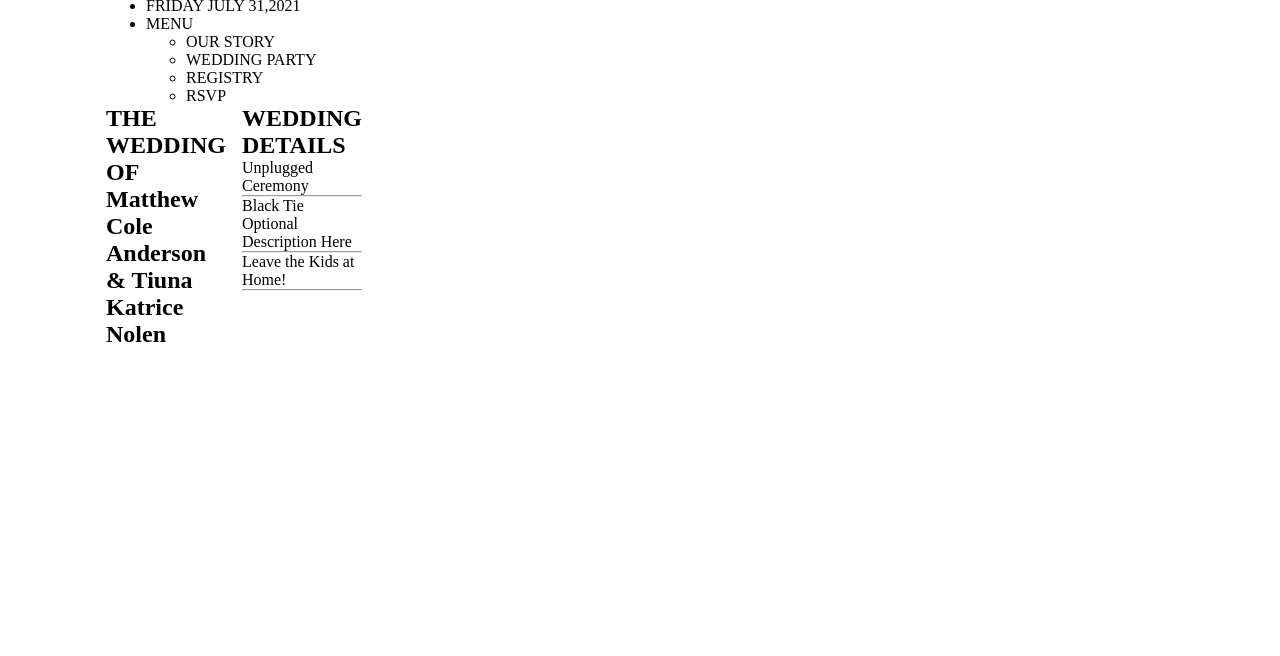
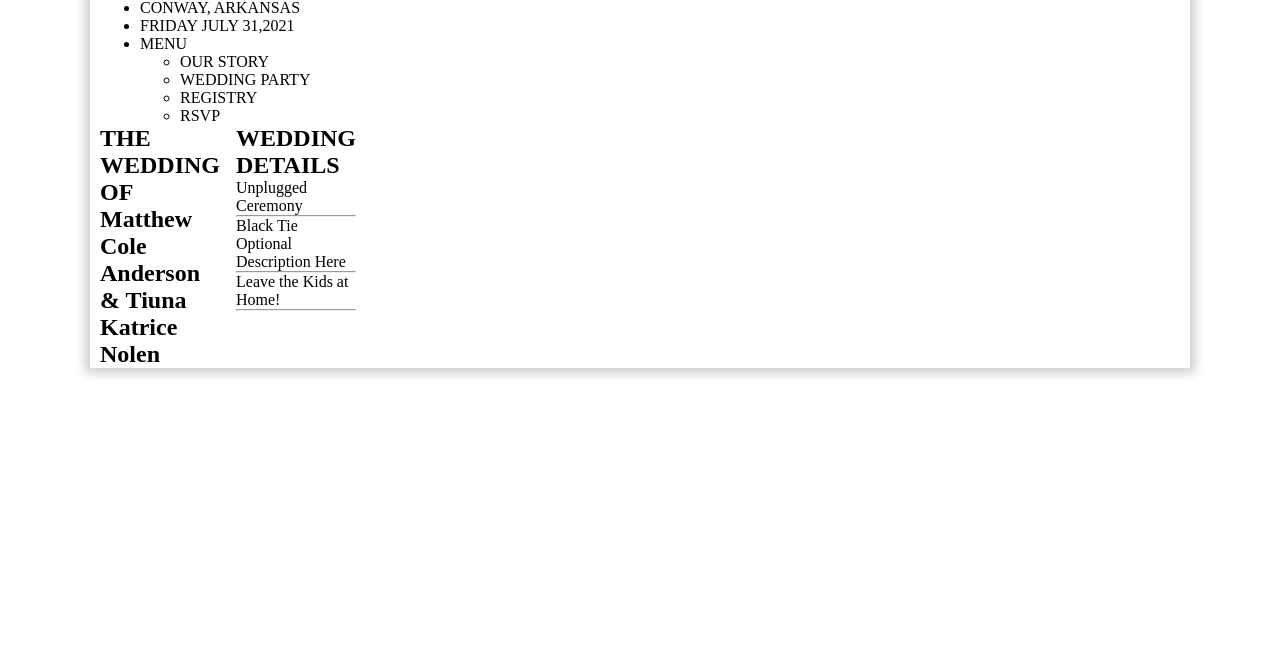
Before and after one commit to manderson21/OurWeddingWebsite, a website built with webpack: page src/index.html in a window 1280 px wide. Shown: the part 144-800 px from the top of the page. Built offline with nearby package versions, Linux system fonts and the light colour scheme.

Commit message:
Made height 100% to fill the entire screen. Added bgc and border to make it look 3d

```diff
--- a/src/assets/common.blocks/body/body.css
+++ b/src/assets/common.blocks/body/body.css
@@ -1,8 +1,12 @@
 .body {
     min-width: min-content;
     max-width: 1100px;
-    margin: auto;
-    padding: 0 1rem 0 1rem;
+    height: 100%;
+    margin: 20px auto 0 auto;
+    padding: 0 10px 0 10px;
+
+    background-color: #fff;
+    box-shadow: 0 0 10px 5px rgba(0, 0, 0, 0.2);
 
     display: grid;
     grid-template-columns: repeat(12, 1fr);
```
